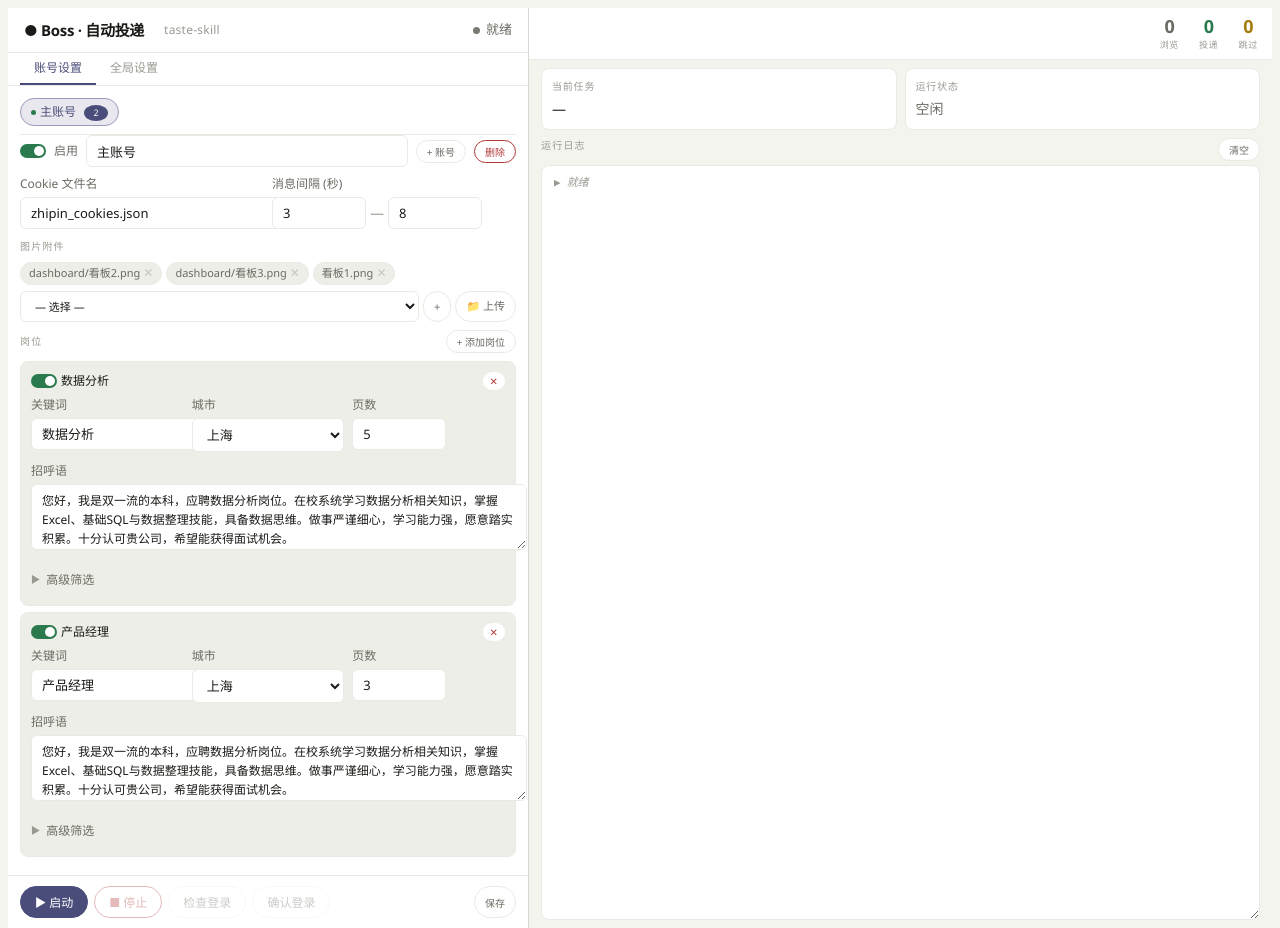
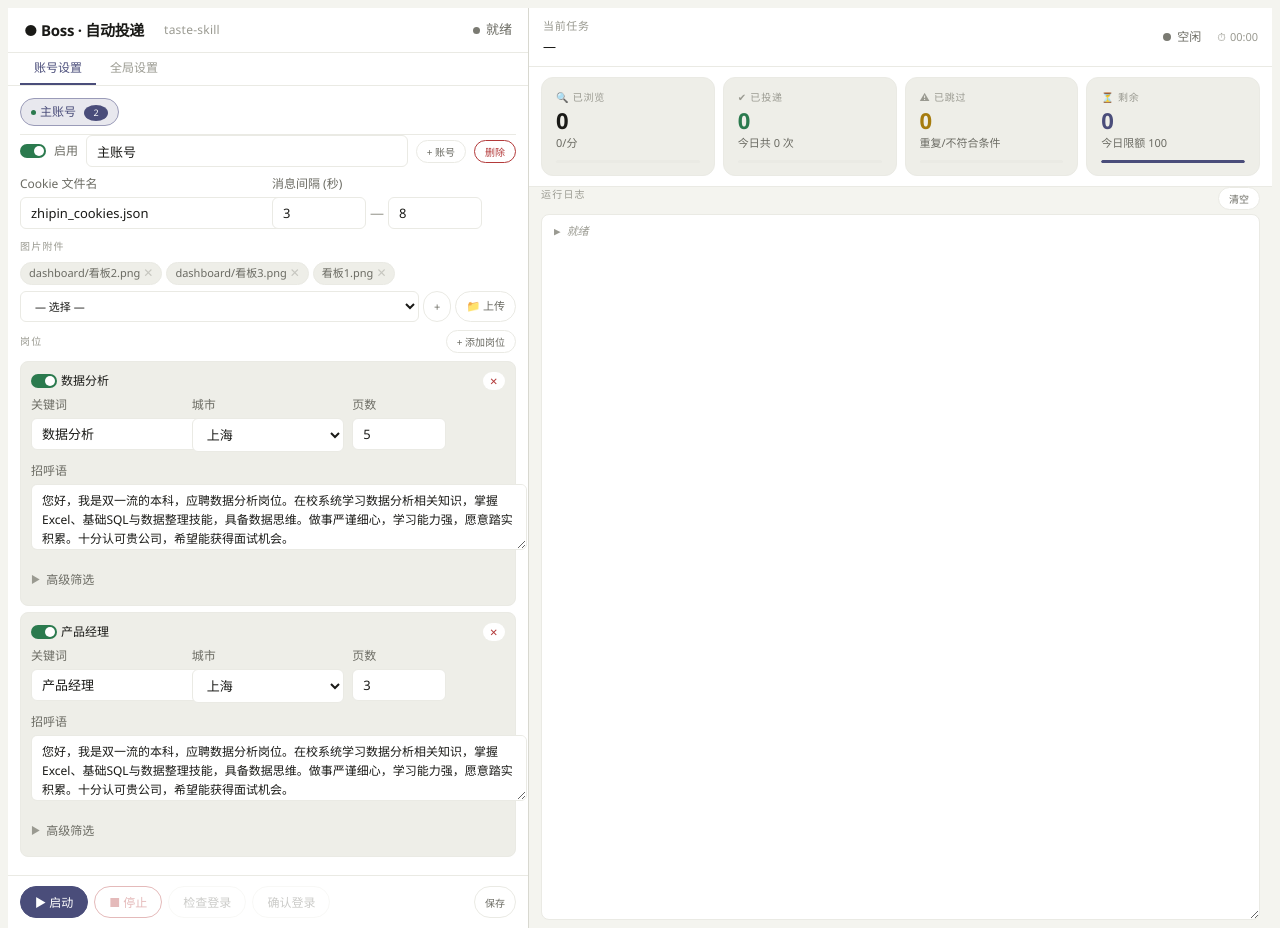
Before and after one commit to huangwei-gem/auto_boss, a Flask app: page / in a window 1280 px wide. Run offline with Flask 3, Linux system fonts and the light colour scheme; parts of the project's set-up code (start-up, migrations or seed data) failed here and were passed over; some libraries are stand-ins or nearby versions.

Commit message:
feat: 日志保存到本地 logs/ 目录 + 右侧指标卡片加大细化四卡片（浏览/投递/跳过/剩余+进度条+计时器）

```diff
--- a/web_app/server.py
+++ b/web_app/server.py
@@ -13,6 +13,7 @@
 import base64
 import time
 import random
+from datetime import datetime
 from typing import Optional
 
 from flask import Flask, render_template, request, jsonify, send_from_directory
@@ -25,6 +26,30 @@
 DATA_DIR = os.path.join(PROJECT_DIR, "data")
 sys.path.insert(0, CORE_DIR)
 os.chdir(BASE_DIR)
+
+# ── 日志目录 ──
+LOG_DIR = os.path.join(PROJECT_DIR, "logs")
+os.makedirs(LOG_DIR, exist_ok=True)
+_log_file = os.path.join(LOG_DIR, f"bot_{datetime.now().strftime('%Y%m%d')}.log")
+
+# ── 文件日志写入 ──
+_log_lock = threading.Lock()
+
+def _write_log_to_file(message: str) -> None:
+    """将日志行追加写入当天的日志文件。"""
+    try:
+        with _log_lock:
+            with open(_log_file, "a", encoding="utf-8") as f:
+                ts = datetime.now().strftime("%Y-%m-%d %H:%M:%S")
+                f.write(f"[{ts}] {message}\n")
+    except OSError:
+        pass  # 写入失败不影响正常运行
+
+
+def _emit_log(room, message: str) -> None:
+    """发送日志到前端 + 写入本地文件。"""
+    _write_log_to_file(message)
+    socketio.emit("bot_log", {"message": message}, to=room)
 
 # 复制配置和数据文件到 web 工作目录（如果不存在）
 import shutil
@@ -76,7 +101,7 @@
         self._current_runner: BotRunner | None = None
 
     def log(self, msg: str):
-        socketio.emit("bot_log", {"message": msg}, to=self.sid)
+        _emit_log(self.sid, msg)
 
     def confirm_login(self) -> None:
         """将 confirm_login 代理到当前 runner。"""
@@ -124,6 +149,7 @@
                 "total": total,
                 "completed": completed,
                 "current": {"account": task["account_name"], "query": task["query"], "city": task["city"]},
+                "daily_limit": _config.get("rate_limit", {}).get("max_applies_per_day", 100),
             }, to=self.sid)
 
             self.log(f"[SCHEDULER] 正在执行 [{idx+1}/{total}] {label}")
@@ -416,21 +442,21 @@
 
     # 如果有旧的调度器线程卡住，先尝试停止
     if _scheduler_thread and _scheduler_thread.is_alive():
-        emit("bot_log", {"message": "[SYSTEM] 检测到旧调度器仍在运行，正在停止旧调度器..."})
+        _emit_log(request.sid, "[SYSTEM] 检测到旧调度器仍在运行，正在停止旧调度器...")
         if _scheduler_instance:
             _scheduler_instance.stop()
         _scheduler_thread.join(timeout=10)
         _scheduler_thread = None
         _scheduler_instance = None
-        emit("bot_log", {"message": "[SYSTEM] 旧调度器已停止"})
+        _emit_log(request.sid, "[SYSTEM] 旧调度器已停止")
 
     # 展开任务
     tasks = flatten_jobs_for_run(_config)
     if not tasks:
-        emit("bot_log", {"message": "[SYSTEM] 没有启用的任务（请检查账号和岗位的 enabled 状态）"})
+        _emit_log(request.sid, "[SYSTEM] 没有启用的任务（请检查账号和岗位的 enabled 状态）")
         return
 
-    emit("bot_log", {"message": f"[SYSTEM] 调度器启动，共 {len(tasks)} 个任务"})
+    _emit_log(request.sid, f"[SYSTEM] 调度器启动，共 {len(tasks)} 个任务")
     emit("bot_status", {"running": True})
 
     _scheduler_stop.clear()
@@ -456,9 +482,9 @@
     # 停止调度器实例（会停止所有 BotRunner）
     if _scheduler_instance:
         _scheduler_instance.stop()
-        emit("bot_log", {"message": "[SYSTEM] 正在停止调度器..."})
+        _emit_log(request.sid, "[SYSTEM] 正在停止调度器...")
     else:
-        emit("bot_log", {"message": "[SYSTEM] 调度器未运行"})
+        _emit_log(request.sid, "[SYSTEM] 调度器未运行")
     emit("bot_status", {"running": False})
     emit("scheduler_status", {"running": False})
 
@@ -473,16 +499,16 @@
     global _bot, _bot_thread, _scheduler_thread
 
     if _bot_thread and _bot_thread.is_alive():
-        emit("bot_log", {"message": "[SYSTEM] Bot 已在运行中，先停止旧的..."})
+        _emit_log(request.sid, "[SYSTEM] Bot 已在运行中，先停止旧的...")
         _bot_thread = None
 
     if _scheduler_thread and _scheduler_thread.is_alive():
-        emit("bot_log", {"message": "[SYSTEM] 调度器正在运行，请先停止调度器"})
+        _emit_log(request.sid, "[SYSTEM] 调度器正在运行，请先停止调度器")
         return
 
     tasks = flatten_jobs_for_run(_config)
     if not tasks:
-        emit("bot_log", {"message": "[SYSTEM] 没有启用的任务"})
+        _emit_log(request.sid, "[SYSTEM] 没有启用的任务")
         return
 
     # 选择任务
@@ -490,7 +516,7 @@
     if data and "task_index" in data:
         task_idx = data["task_index"]
     if task_idx >= len(tasks):
-        emit("bot_log", {"message": f"[SYSTEM] 任务索引 {task_idx} 超出范围"})
+        _emit_log(request.sid, f"[SYSTEM] 任务索引 {task_idx} 超出范围")
         return
 
     task = tasks[task_idx]
@@ -515,7 +541,7 @@
     _bot = runner
 
     emit("bot_status", {"running": True})
-    emit("bot_log", {"message": f"[SYSTEM] Bot 启动: {label}"})
+    _emit_log(request.sid, f"[SYSTEM] Bot 启动: {label}")
 
     _bot_thread = threading.Thread(target=runner.run, daemon=True)
     _bot_thread.start()
@@ -526,9 +552,9 @@
     global _bot
     if _bot:
         _bot.stop()
-        emit("bot_log", {"message": "[SYSTEM] 正在停止 Bot..."})
+        _emit_log(request.sid, "[SYSTEM] 正在停止 Bot...")
     else:
-        emit("bot_log", {"message": "[SYSTEM] Bot 未运行"})
+        _emit_log(request.sid, "[SYSTEM] Bot 未运行")
 
 
 @socketio.on("confirm_login")
@@ -536,9 +562,9 @@
     global _scheduler_stop, _bot
     if _bot:
         _bot.confirm_login()
-        emit("bot_log", {"message": "[LOGIN] 用户确认已登录，继续执行..."})
+        _emit_log(request.sid, "[LOGIN] 用户确认已登录，继续执行...")
     else:
-        emit("bot_log", {"message": "[LOGIN] Bot 未运行，请先启动"})
+        _emit_log(request.sid, "[LOGIN] Bot 未运行，请先启动")
 
 
 @socketio.on("check_login")
--- a/web_app/templates/index.html
+++ b/web_app/templates/index.html
@@ -121,11 +121,19 @@
 .chip-remove:hover{opacity:1;color:var(--red)}
 
 /* ── Status bar ── */
-.status-bar{display:flex;align-items:center;justify-content:space-between;padding:8px 14px;border-bottom:1px solid var(--border-light);flex-shrink:0;background:var(--card)}
-.stats{display:flex;gap:20px}
-.stat{text-align:center}
-.stat-value{font-size:18px;font-weight:600;letter-spacing:-.02em;line-height:1.2}
-.stat-label{font-size:9px;color:var(--text-dim);text-transform:uppercase;letter-spacing:.08em}
+.status-bar{display:flex;align-items:center;gap:12px;padding:10px 14px;border-bottom:1px solid var(--border-light);flex-shrink:0;background:var(--card)}
+.status-bar-left{flex:1;min-width:0}
+.status-bar-right{display:flex;gap:16px;flex-shrink:0}
+
+/* ── Metric cards ── */
+.metrics{display:grid;grid-template-columns:1fr 1fr 1fr 1fr;gap:8px;padding:10px 12px;flex-shrink:0;background:var(--card);border-bottom:1px solid var(--border-light)}
+.metric-card{background:var(--surface);border:1px solid var(--border-light);border-radius:var(--r-lg);padding:12px 14px;transition:border .2s}
+.metric-card:hover{border-color:var(--accent-dim)}
+.metric-label{font-size:10px;text-transform:uppercase;letter-spacing:.08em;color:var(--text-dim);margin-bottom:2px}
+.metric-value{font-size:22px;font-weight:600;letter-spacing:-.03em;line-height:1.2}
+.metric-sub{font-size:11px;color:var(--text-muted);margin-top:2px}
+.metric-bar{height:3px;border-radius:2px;background:var(--border-light);margin-top:8px;overflow:hidden}
+.metric-bar-fill{height:100%;border-radius:2px;transition:width .5s;background:var(--accent)}
 
 /* ── Log area ── */
 .log-area{height:200px;min-height:120px;overflow-y:auto;font-family:var(--font-mono);font-size:11px;line-height:1.7;padding:8px 12px;background:var(--card);border-top:1px solid var(--border-light);flex-shrink:0}
@@ -330,34 +338,59 @@
 
   <!-- ══ RIGHT PANEL ══ -->
   <div class="right-panel">
+    <!-- 顶部状态栏 -->
     <div class="status-bar">
-      <div class="flex gap-8" style="align-items:center;">
-        <span id="currentTaskLabel" style="font-size:12px;color:var(--text-muted);"></span>
+      <div class="status-bar-left">
+        <div style="font-size:11px;color:var(--text-dim);text-transform:uppercase;letter-spacing:.06em;margin-bottom:2px;">当前任务</div>
+        <div id="currentTaskLabel" style="font-size:13px;font-weight:500;white-space:nowrap;overflow:hidden;text-overflow:ellipsis;">—</div>
       </div>
-      <div class="stats">
-        <div class="stat"><div id="statTotal" class="stat-value" style="color:var(--text-muted);">0</div><div class="stat-label">浏览</div></div>
-        <div class="stat"><div id="statApplied" class="stat-value" style="color:var(--green);">0</div><div class="stat-label">投递</div></div>
-        <div class="stat"><div id="statSkipped" class="stat-value" style="color:var(--amber);">0</div><div class="stat-label">跳过</div></div>
+      <div class="status-bar-right">
+        <div style="display:flex;align-items:center;gap:6px;">
+          <span id="liveStatusDot" class="status-dot" style="width:8px;height:8px;"></span>
+          <span id="liveStatusText" style="font-size:12px;font-weight:500;color:var(--text-muted);">空闲</span>
+        </div>
+        <div style="display:flex;align-items:center;gap:4px;font-size:11px;color:var(--text-dim);">
+          <span>&#9201;</span><span id="runTime">00:00</span>
+        </div>
       </div>
     </div>
 
-    <!-- 实时卡片 -->
-    <div id="liveCards" style="display:flex;gap:8px;padding:8px 12px;flex-shrink:0;">
-      <div style="flex:1;background:var(--card);border:1px solid var(--border-light);border-radius:var(--r-md);padding:10px;">
-        <div style="font-size:10px;text-transform:uppercase;letter-spacing:.08em;color:var(--text-dim);">当前任务</div>
-        <div id="liveTask" style="font-size:14px;font-weight:500;margin-top:4px;">—</div>
+    <!-- 指标卡片 (4个) -->
+    <div class="metrics">
+      <div class="metric-card">
+        <div class="metric-label">&#128269; 已浏览</div>
+        <div class="metric-value" id="mTotal" style="color:var(--text);">0</div>
+        <div class="metric-sub"><span id="mTotalRate">0</span>/分</div>
+        <div class="metric-bar"><div class="metric-bar-fill" id="mBarBrowse" style="width:0%;background:var(--slate);"></div></div>
       </div>
-      <div style="flex:1;background:var(--card);border:1px solid var(--border-light);border-radius:var(--r-md);padding:10px;">
-        <div style="font-size:10px;text-transform:uppercase;letter-spacing:.08em;color:var(--text-dim);">运行状态</div>
-        <div id="liveStatus" style="font-size:14px;font-weight:500;margin-top:4px;color:var(--text-muted);">空闲</div>
+      <div class="metric-card">
+        <div class="metric-label">&#10004; 已投递</div>
+        <div class="metric-value" id="mApplied" style="color:var(--green);">0</div>
+        <div class="metric-sub">今日共 <span id="mAppliedTotal">0</span> 次</div>
+        <div class="metric-bar"><div class="metric-bar-fill" id="mBarApplied" style="width:0%;background:var(--green);"></div></div>
+      </div>
+      <div class="metric-card">
+        <div class="metric-label">&#9888; 已跳过</div>
+        <div class="metric-value" id="mSkipped" style="color:var(--amber);">0</div>
+        <div class="metric-sub">重复/不符合条件</div>
+        <div class="metric-bar"><div class="metric-bar-fill" id="mBarSkipped" style="width:0%;background:var(--amber);"></div></div>
+      </div>
+      <div class="metric-card">
+        <div class="metric-label">&#9203; 剩余</div>
+        <div class="metric-value" id="mRemaining" style="color:var(--accent);">0</div>
+        <div class="metric-sub">今日限额 <span id="mDailyLimit">100</span></div>
+        <div class="metric-bar"><div class="metric-bar-fill" id="mBarRemaining" style="width:100%;background:var(--accent);"></div></div>
       </div>
     </div>
 
-    <!-- 中心区域：日志（取代截图预览） -->
+    <!-- 中心区域：日志 -->
     <div style="flex:1;display:flex;flex-direction:column;min-height:0;padding:0 12px 8px;">
       <div style="display:flex;align-items:center;justify-content:space-between;margin-bottom:4px;flex-shrink:0;">
         <span class="section-label">运行日志</span>
-        <button class="btn btn-sm" onclick="clearLogs()" style="font-size:10px;">清空</button>
+        <div class="flex gap-4">
+          <span style="font-size:10px;color:var(--text-dim);" id="logFileHint"></span>
+          <button class="btn btn-sm" onclick="clearLogs()" style="font-size:10px;">清空</button>
+        </div>
       </div>
       <div id="logArea" class="log-area resizable" style="flex:1;border-radius:var(--r-md);border:1px solid var(--border-light);">
         <div class="log-entry"><span class="log-t">&#9654;</span><span class="log-SYSTEM">就绪</span></div>
@@ -369,7 +402,9 @@
 
 <script>
 const socket = io();
-let stats = { total:0, applied:0, skipped:0 };
+let stats = { total:0, applied:0, skipped:0, remaining:0 };
+let startTime = null;
+let timerInterval = null;
 let config = { accounts:[] };
 let activeAccountIdx = 0;
 let availableImages = [];
@@ -743,9 +778,36 @@
 }
 
 function updateStats() {
-  document.getElementById('statTotal').textContent = stats.total;
-  document.getElementById('statApplied').textContent = stats.applied;
-  document.getElementById('statSkipped').textContent = stats.skipped;
+  // 四个大卡片
+  document.getElementById('mTotal').textContent = stats.total;
+  document.getElementById('mApplied').textContent = stats.applied;
+  document.getElementById('mSkipped').textContent = stats.skipped;
+  const remaining = Math.max(0, stats.remaining !== undefined ? stats.remaining : 0);
+  document.getElementById('mRemaining').textContent = remaining;
+
+  // 进度条
+  const browseTotal = Math.max(stats.total, 1);
+  document.getElementById('mBarBrowse').style.width = Math.min(100, (stats.total / Math.max(stats.total, 50)) * 100) + '%';
+  document.getElementById('mBarApplied').style.width = Math.min(100, (stats.applied / Math.max(stats.applied + stats.skipped + 1, 1)) * 100) + '%';
+  document.getElementById('mBarSkipped').style.width = Math.min(100, (stats.skipped / Math.max(stats.total, 1)) * 100) + '%';
+  const dailyLimit = parseInt(document.getElementById('mDailyLimit').textContent) || 100;
+  document.getElementById('mBarRemaining').style.width = Math.min(100, (remaining / Math.max(dailyLimit, 1)) * 100) + '%';
+}
+
+function startTimer() {
+  if (timerInterval) return;
+  startTime = Date.now();
+  timerInterval = setInterval(() => {
+    if (!startTime) return;
+    const elapsed = Math.floor((Date.now() - startTime) / 1000);
+    const m = String(Math.floor(elapsed / 60)).padStart(2, '0');
+    const s = String(elapsed % 60).padStart(2, '0');
+    document.getElementById('runTime').textContent = m + ':' + s;
+  }, 1000);
+}
+
+function stopTimer() {
+  if (timerInterval) { clearInterval(timerInterval); timerInterval = null; }
 }
 
 function clearLogs() {
@@ -777,20 +839,29 @@
   if (d.total !== undefined) stats.total = d.total;
   if (d.applied !== undefined) stats.applied = d.applied;
   if (d.skipped !== undefined) stats.skipped = d.skipped;
+  if (d.remaining !== undefined) stats.remaining = d.remaining;
   updateStats();
 });
 socket.on('bot_screenshot', (d) => {
-  // 截图数据保留接收但不显示（后端可关闭）
-  if (d.label) document.getElementById('liveTask').textContent = d.label;
+  if (d.label) document.getElementById('currentTaskLabel').textContent = d.label;
 });
 socket.on('bot_status', (d) => {
   setControls(d.running);
-  if (!d.running) document.getElementById('liveTask').textContent = '—';
+  if (d.running) startTimer(); else { stopTimer(); document.getElementById('currentTaskLabel').textContent = '—'; }
 });
 socket.on('scheduler_status', (d) => {
   setControls(d.running);
-  if (d.current) document.getElementById('liveTask').textContent = d.current.account + ' / ' + d.current.query + '(' + d.current.city + ')';
-  else if (!d.running) document.getElementById('liveTask').textContent = '—';
+  if (d.running) {
+    startTimer();
+    if (d.total) stats.remaining = d.total;
+    if (d.completed) stats.applied = d.completed;
+    updateStats();
+  } else {
+    stopTimer();
+  }
+  if (d.current) document.getElementById('currentTaskLabel').textContent = d.current.account + ' / ' + d.current.query + '(' + d.current.city + ')';
+  else if (!d.running) document.getElementById('currentTaskLabel').textContent = '—';
+  if (d.daily_limit) document.getElementById('mDailyLimit').textContent = d.daily_limit;
 });
 socket.on('login_result', (d) => { if (d.success) addLog('SUCCESS', '已登录'); else addLog('ERROR', '未登录'); });
 
```
